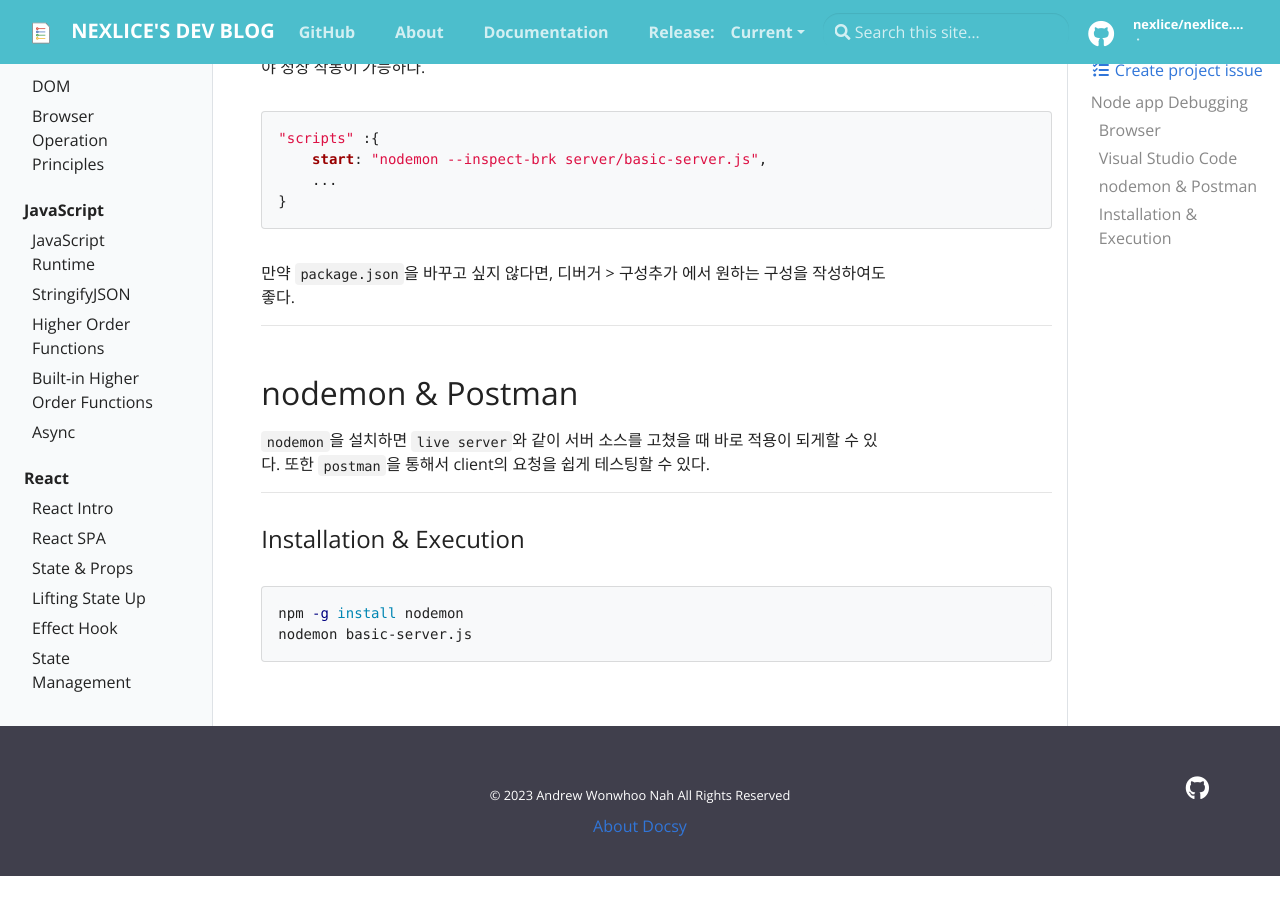
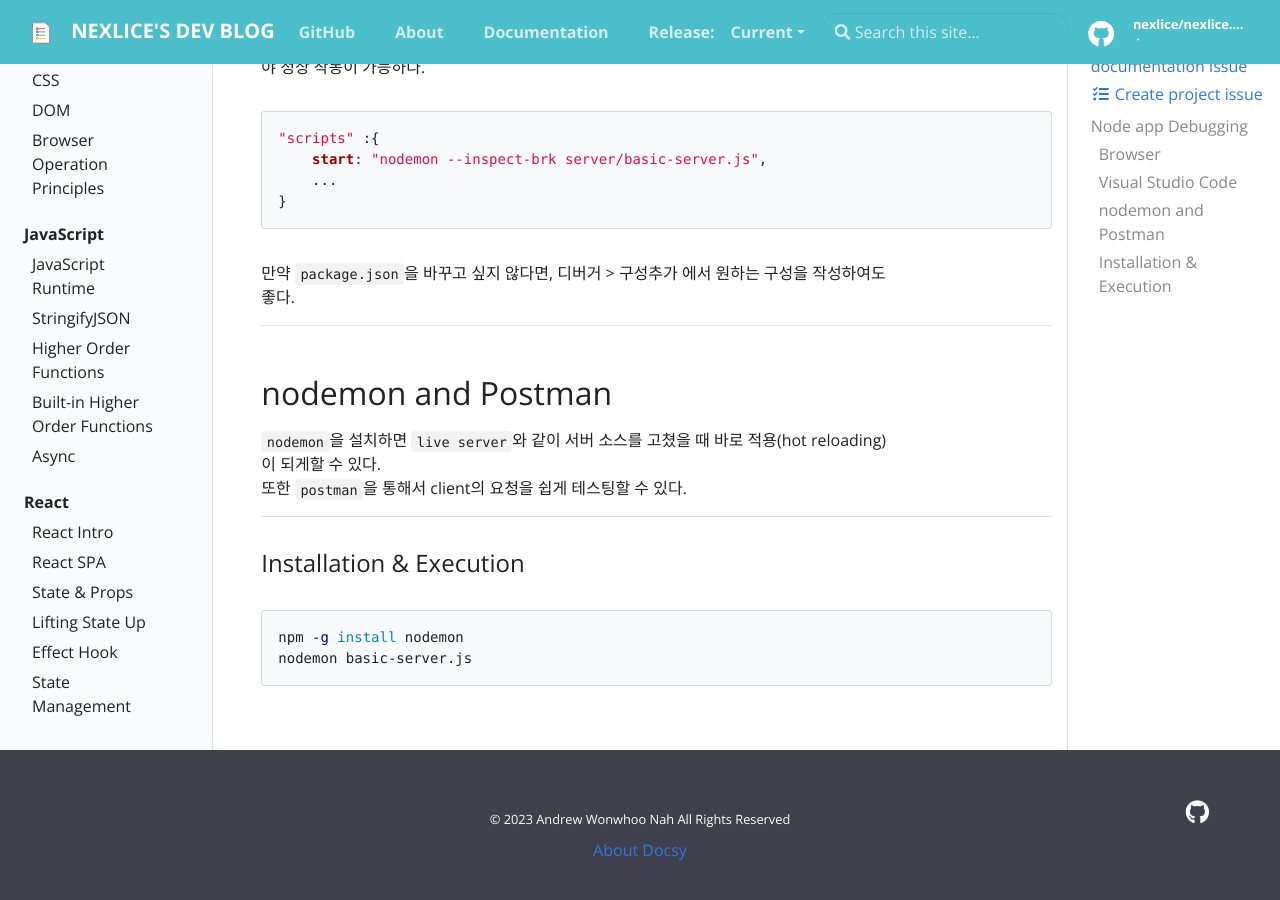
Before and after one commit to nexlice/nexlice.github.io, a Jekyll site: the page built from _docs/server/node-app-debugging.md, in a window 1280 px wide and 900 px high, scrolled down 992 px. Built offline with Jekyll 4.4.1, drawn with Linux system fonts in a browser that asks for light colours; before the commit the page ends 1868 px from its top, so only the background shows below that.

Commit message:
docs: minor fix

```diff
--- a/_data/toc.yml
+++ b/_data/toc.yml
@@ -221,7 +221,7 @@
         - title: Visual Studio Code
           url: "docs/server/node-app-debugging#visual-studio-code"
         - title: nodemon & Postman
-          url: "docs/server/node-app-debugging#nodemon-&-Postman"
+          url: "docs/server/node-app-debugging#nodemon-and-Postman"
 
 - title: "CLI Commands"
   url: "docs/cli-commands"
--- a/_docs/server/node-app-debugging.md
+++ b/_docs/server/node-app-debugging.md
@@ -54,8 +54,8 @@
 
 ---
 
-## nodemon & Postman
-`nodemon`을 설치하면 `live server`와 같이 서버 소스를 고쳤을 때 바로 적용이 되게할 수 있다.
+## nodemon and Postman
+`nodemon`을 설치하면 `live server`와 같이 서버 소스를 고쳤을 때 바로 적용(hot reloading)이 되게할 수 있다.
 또한 `postman`을 통해서 client의 요청을 쉽게 테스팅할 수 있다.
 
 ---
```
Also changed, not shown: _docs/server/api-server.md (+2 -0 lines).
